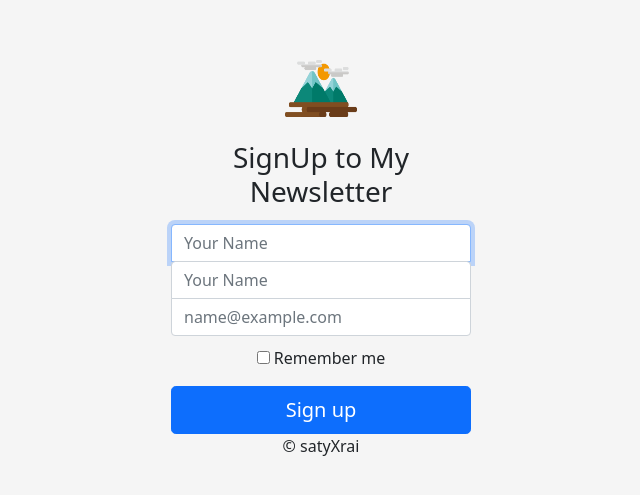
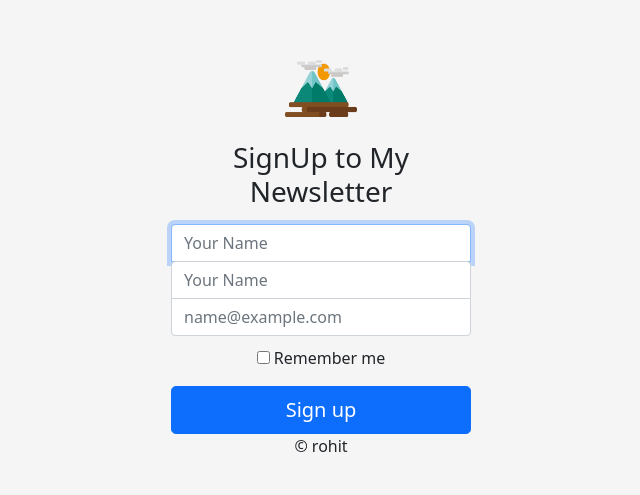
Before and after one commit to rohitXkumar/newsletter_signup, a website: page newsletter_signup/signup.html in a window 1280 px wide. Shown: the part 133-628 px from the top of the page, 319-959 px from the left. Drawn offline with nearby package versions, Linux system fonts and the light colour scheme.

Commit message:
Update signup.html

```diff
--- a/newsletter_signup/signup.html
+++ b/newsletter_signup/signup.html
@@ -51,7 +51,7 @@
       </label>
     </div>
     <button class="w-100 btn btn-lg btn-primary" type="submit">Sign up</button>
-    <p>&copy satyXrai</p>
+    <p>&copy rohit</p>
   </form>
 </main>
 
```
